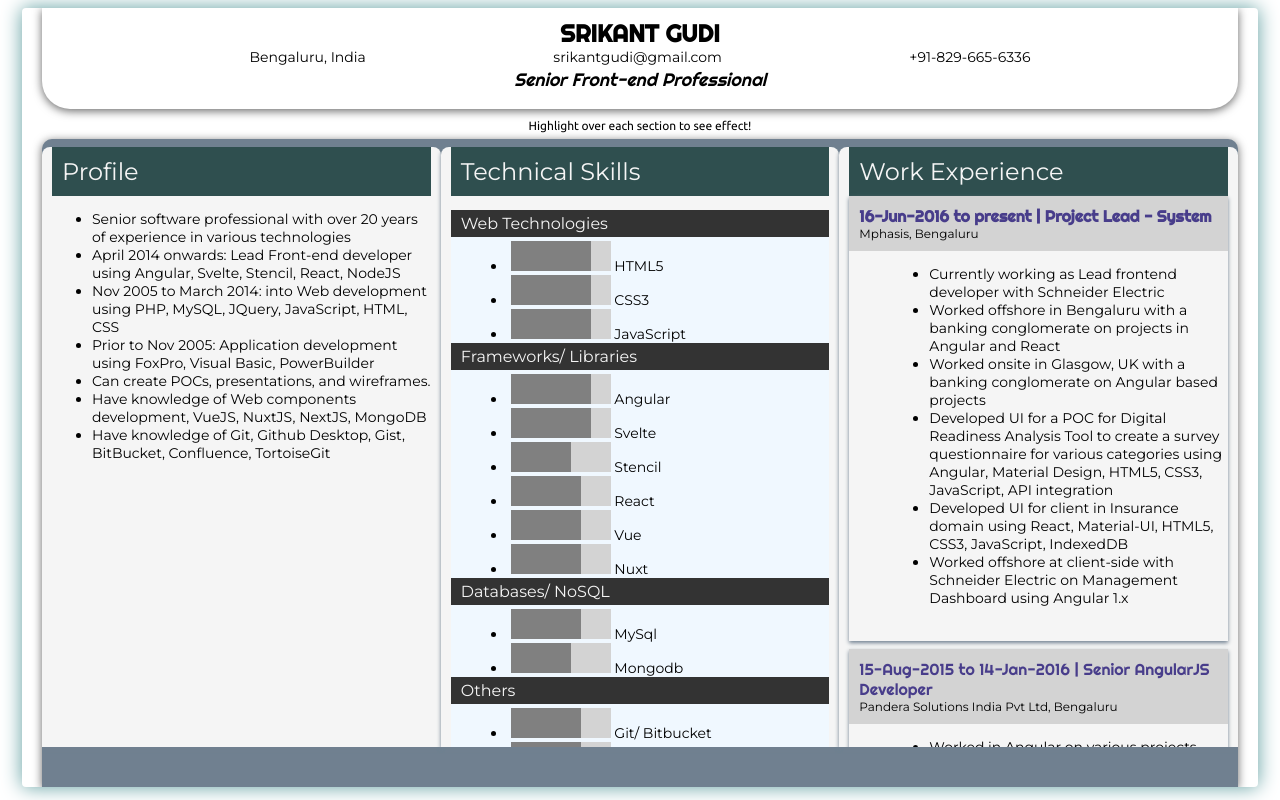
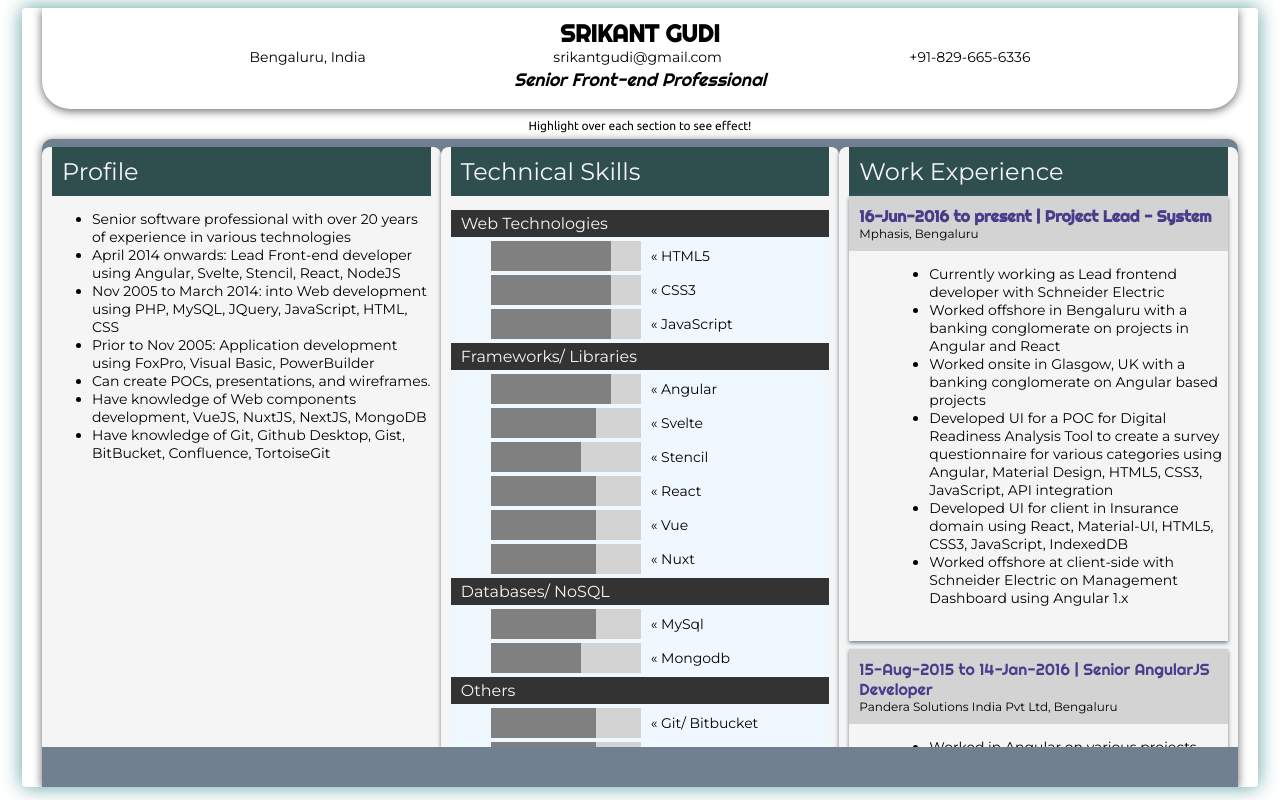
Before and after one commit to srikantgudi/srikantgudi.github.io, a Svelte app: page / in a window 1280 px wide. Built offline with nearby package versions, Linux system fonts and the light colour scheme.

Commit message:
Modified content and style.

```diff
--- a/public/global.css
+++ b/public/global.css
@@ -145,12 +145,17 @@ body {
   padding: 10px;
 }
 .skill {
-  display: grid;
-  grid-template-columns: 1fr 1fr;
-  font-size: 12px;
+  display: flex;
+  align-items: center;
+  font-size: 14px;
   margin: 4px 0;
 }
-
+.skillname {
+  margin-left: 10px;
+}
+.skillname:before {
+  content: "\ab\20";
+}
 @media (max-width: 960px) {
   .grid {
     width: 100%;
--- a/src/Skills.svelte
+++ b/src/Skills.svelte
@@ -14,7 +14,7 @@
 			group: 'Frameworks/ Libraries',
 			items: [
 				{name: 'Angular', rating: 8},
-				{name: 'Svelte', rating: 8},
+				{name: 'Svelte', rating: 7},
 				{name: 'Stencil', rating: 6},
 				{name: 'React', rating: 7},
 				{name: 'Vue', rating: 7},
@@ -55,12 +55,12 @@
         <dt class="groupname">{skill.group}</dt>
         <dd>
           {#each skill.items as item}
-            <li>
-              <svg height="30" width="100">
+            <li class="skill">
+              <svg height="30" width="150">
                 <rect x="0" y="0" height="100%" width="100%" fill="lightgrey"/>
-                <rect x="0" y="0" height="100%" width={item.rating * 10} fill="grey"/>
+                <rect x="0" y="0" height="100%" width={item.rating * 15} fill="grey"/>
               </svg>
-              {item.name}
+              <span class="skillname">{item.name}</span>
           </li>
           {/each}
         </dd>
```
